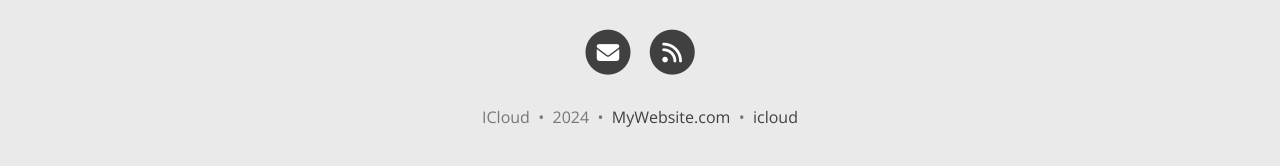
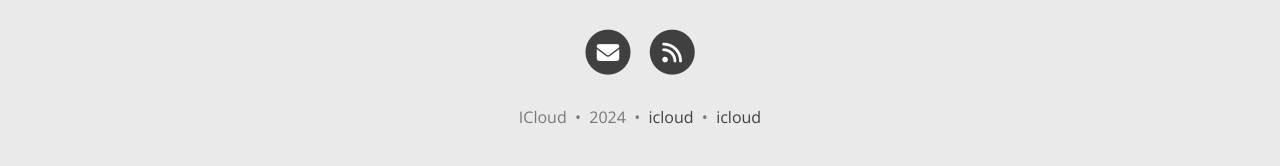
Before and after one commit to CloudLu8/icloud, a Jekyll site: the page built from aboutme.md, in a window 1280 px wide and 922 px high. Shown: the part 743-909 px from the top of the window. Built offline with Jekyll 4.4.1, drawn with Linux system fonts in a browser that asks for light colours; comment, search, counter and statistics services are not loaded.

Commit message:
Updated _config.yml with necessary configuration changes

```diff
--- a/_config.yml
+++ b/_config.yml
@@ -94,7 +94,7 @@ share-links-active:
 
 # How to display the link to your website in the footer
 # Remove this if you don't want a link in the footer
-url-pretty: "MyWebsite.com"
+url-pretty: "icloud"
 
 # Add the website title to the title of every page
 title-on-all-pages: true
```
